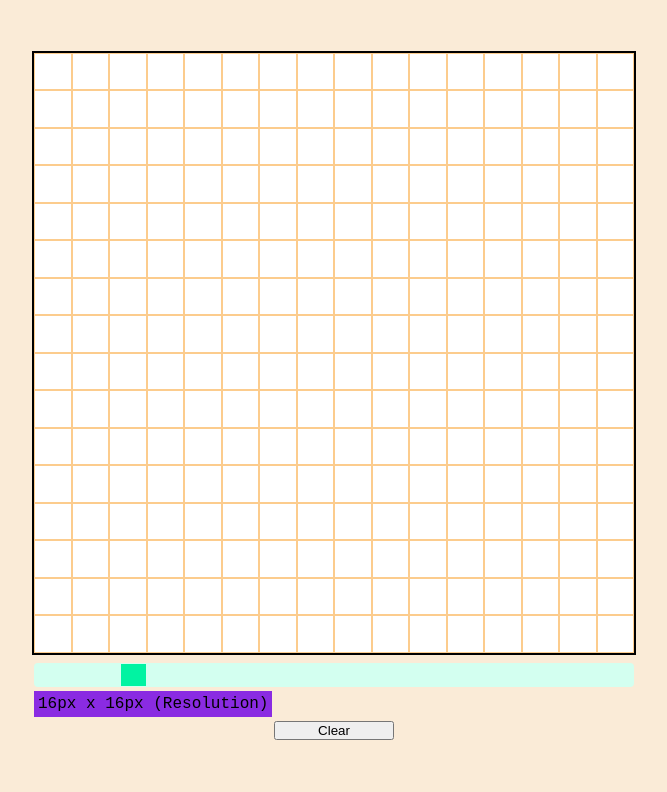
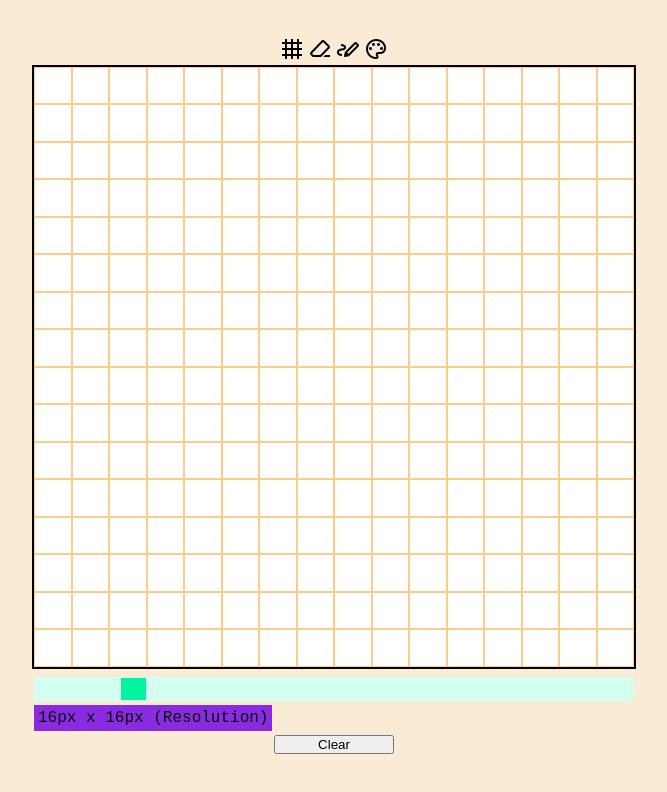
Before and after one commit to Het-477/Etch-a-sketch, a plain HTML site: page index.html in a window 1280 px wide. Shown: the whole page, without its empty margins (306-973 px from the left). Drawn offline with nearby package versions, Linux system fonts and the light colour scheme.

Commit message:
style: add icons

```diff
--- a/index.html
+++ b/index.html
@@ -6,10 +6,17 @@
     <meta name="viewport" content="width=device-width, initial-scale=1.0">
     <title>Etch A Sketch</title>
     <link rel="stylesheet" href="./style.css">
+    <link href="https://fonts.googleapis.com/css2?family=Material+Symbols+Outlined" rel="stylesheet" />
     <script defer src="./script.js"></script>
 </head>
 
 <body>
+    <div>
+        <span class="material-symbols-outlined">grid_4x4</span>
+        <span class="material-symbols-outlined">ink_eraser</span>
+        <span class="material-symbols-outlined">stylus_note</span>
+        <span class="material-symbols-outlined">palette</span>
+    </div>
     <div id="sketch-area" class="container">
         <div class="sketchpad" id="sketchpad"></div>
     </div>
```
